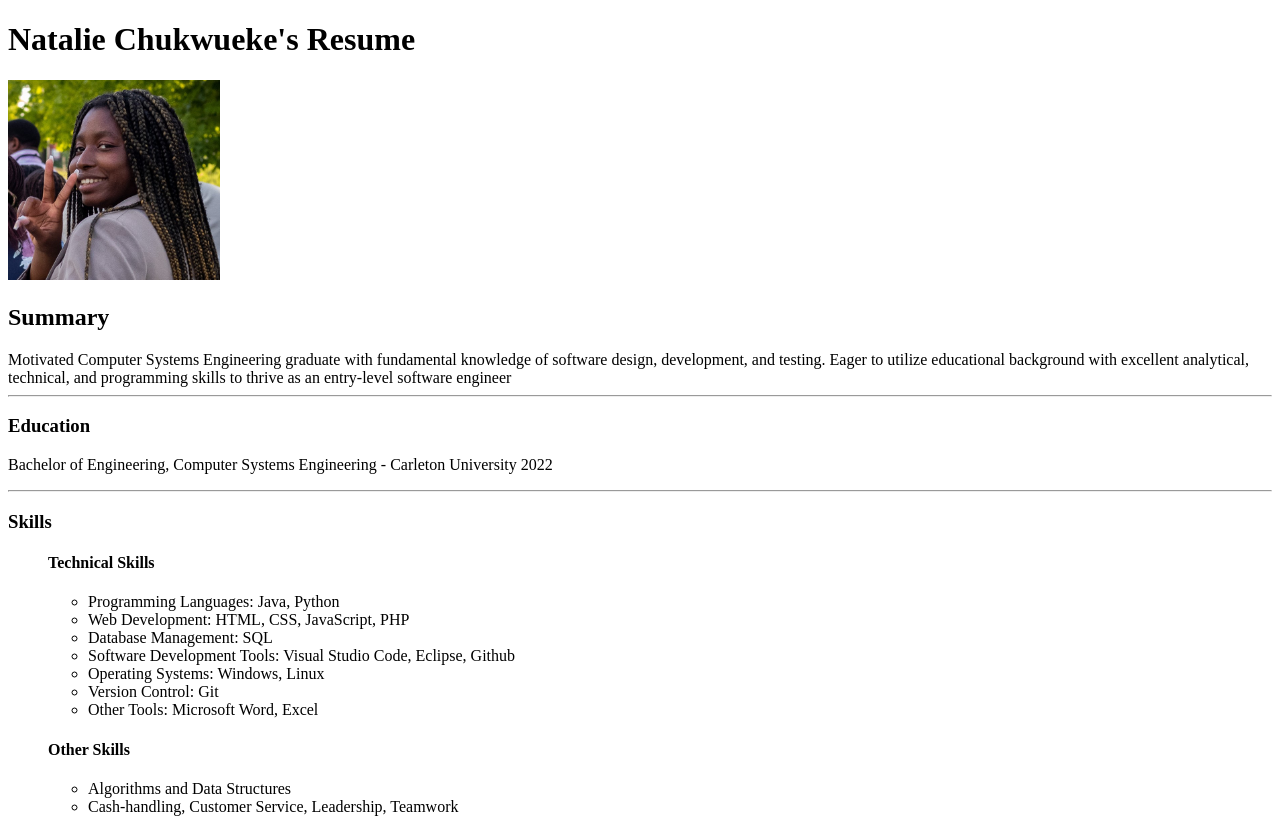
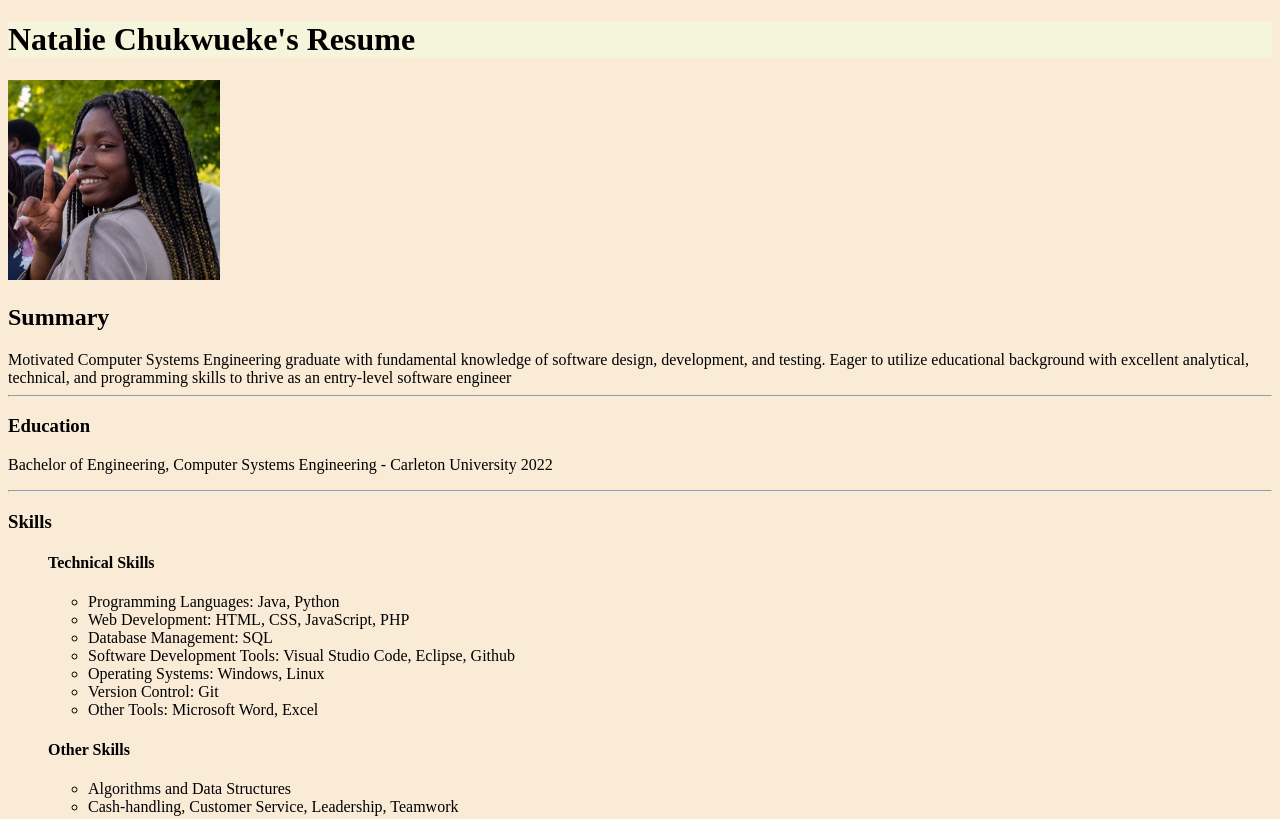
Before and after one commit to natty98/Capstone-Projects, a plain HTML site: page index.html in a window 1280 px wide. Shown: the top 819 px of the page. Drawn offline with Linux system fonts and the light colour scheme.

Commit message:
updated style

```diff
--- /dev/null
+++ b/css/style.css
@@ -0,0 +1,7 @@
+html{
+    background-color: antiquewhite;
+}
+
+h1{
+    background-color: beige;
+}
--- a/index.html
+++ b/index.html
@@ -3,6 +3,10 @@
     <head>
         <meta charset="UTF-8">
         <title>My Resume</title>
+        <link
+            rel="stylesheet"
+            href="./css/style.css"
+        />
     </head>
 
     <body>
--- a/style.css
+++ /dev/null
@@ -1,7 +0,0 @@
-html{
-    background-color: rgb(201, 125, 25);
-}
-
-h1{
-    background-color: bisque;
-}
```
